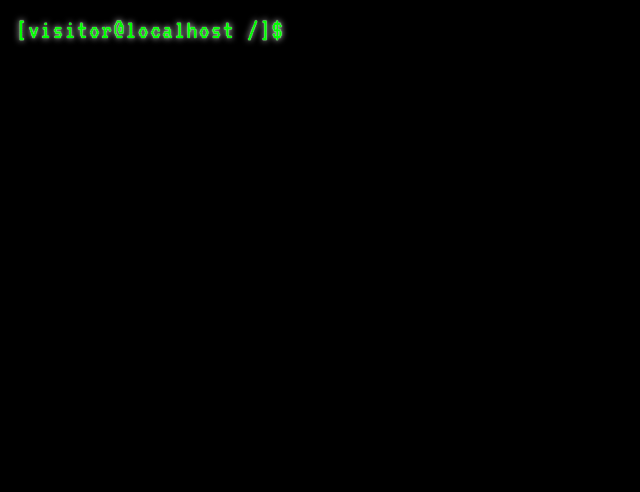
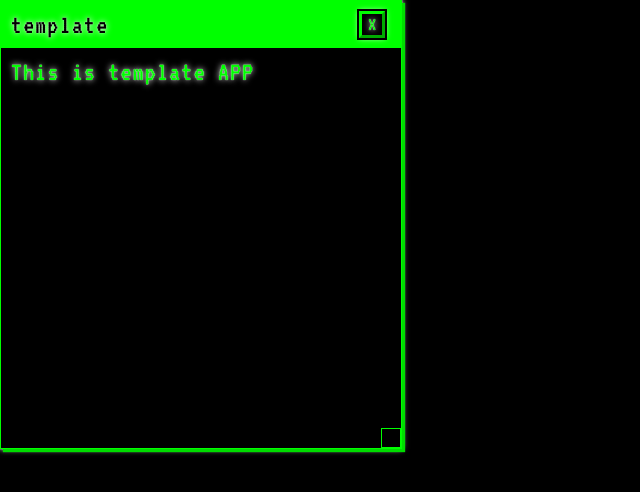
Before and after one commit to bukomp/my-page, a React (Create React App) app: page / in a window 1280 px wide. Shown: the top 492 px of the page, without its empty margins (0-640 px from the left). Built offline with nearby package versions, Linux system fonts and the light colour scheme.

Commit message:
feat: added container for apps with GUI & refactored input and terminal components & minor bug fixes

```diff
--- a/src/components/Terminal/Terminal.jsx
+++ b/src/components/Terminal/Terminal.jsx
@@ -7,24 +7,17 @@ import {
   setInitialCommandHistory,
 } from '../../reducers/commandReducer';
 import { saveToOutputHistory } from '../../reducers/outputReducer';
+import { setInitialState } from '../../reducers/appsListReducer';
 
 import TerminalInput from './components/Input';
 import TerminalOutput from './components/Output';
 
-// Custom hook for focus management
-const useFocus = () => {
-  const htmlElRef = useRef(null);
-  const setFocus = () => {
-    htmlElRef.current?.focus();
-  };
-  return [htmlElRef, setFocus];
-};
-
 const Terminal = () => {
   const dispatch = useDispatch();
-  const [inputRef, setInputFocus] = useFocus();
+  const inputLineRef = useRef(null);
   const commandHistory = useSelector((state) => state.commandHistory);
   const outputHistory = useSelector((state) => state.outputHistory);
+  const openAppList = useSelector((state) => state.listOfAppsOpen);
   const [historyIndex, setHistoryIndex] = useState(commandHistory.length);
   const [currentInputValue, setCurrentInputValue] = useState('');
   const username = 'visitor';
@@ -34,6 +27,7 @@ const Terminal = () => {
   // Initialize command history on component mount
   useEffect(() => {
     dispatch(setInitialCommandHistory());
+    dispatch(setInitialState());
   }, [dispatch]);
 
   // Update history index when command history changes
@@ -43,8 +37,8 @@ const Terminal = () => {
 
   // Scroll to the latest command output
   useEffect(() => {
-    inputRef.current.scrollIntoView();
-  }, [outputHistory, inputRef]);
+    inputLineRef.current.scrollIntoView();
+  }, [outputHistory, inputLineRef]);
 
   // Save command to history and update history index
   const saveCommandToHistory = (input) => {
@@ -85,6 +79,9 @@ const Terminal = () => {
       setHistoryIndex(historyIndex + 1);
       setCurrentInputValue(value);
     } else {
+      if (historyIndex === commandHistory.length - 1) {
+        setHistoryIndex(historyIndex + 1);
+      }
       setCurrentInputValue('');
     }
   };
@@ -124,20 +121,16 @@ const Terminal = () => {
     setCurrentInputValue('');
   };
 
-  const handleOnClick = () => {
-    setInputFocus();
-  };
-
   const handleOnChange = (e) => {
     setCurrentInputValue(e?.target?.value || '');
   };
 
   return (
     <div id="terminal">
-      <div id="container" onClick={handleOnClick}>
+      <div id="container">
         <TerminalOutput outputHistory={outputHistory} />
+        <div ref={inputLineRef}>
           <TerminalInput
-          inputRef={inputRef}
             handleKeyDown={handleKeyDown}
             currentInputValue={currentInputValue}
             handleOnChange={handleOnChange}
@@ -146,6 +139,9 @@ const Terminal = () => {
             directory={directory}
           />
         </div>
+
+        {openAppList.map((app) => app.component)}
+      </div>
     </div>
   );
 };
--- a/src/components/Terminal/components/Input.jsx
+++ b/src/components/Terminal/components/Input.jsx
@@ -1,13 +1,30 @@
+import { useRef } from 'react';
+
+// Custom hook for focus management
+const useFocus = () => {
+  const htmlElRef = useRef(null);
+  const setFocus = () => {
+    htmlElRef.current?.focus();
+  };
+  return [htmlElRef, setFocus];
+};
+
 const TerminalInput = ({
-  inputRef,
   handleKeyDown,
   currentInputValue,
   handleOnChange,
   username,
   hostname,
   directory,
-}) => (
-  <div id="inputLine">
+}) => {
+  const [inputRef, setInputFocus] = useFocus();
+
+  const handleOnClick = () => {
+    setInputFocus();
+  };
+
+  return (
+    <div id="inputLine" onClick={handleOnClick}>
       <span id="inputStart">{`[${username}@${hostname} ${directory}]$ `}</span>
       <input
         id="inputField"
@@ -25,5 +42,6 @@ const TerminalInput = ({
       <div id="cursor"></div>
     </div>
   );
+};
 
 export default TerminalInput;
--- a/src/components/Terminal/terminal.css
+++ b/src/components/Terminal/terminal.css
@@ -57,11 +57,12 @@
 }
 
 /* Input Field Styling */
-#inputField:hover {
+#inputLine:hover {
   cursor: url(../../assets/img/cursor-min-text.png) 13 18, auto;
 }
 
 #inputField {
+  cursor: inherit;
   outline: none;
   color: #0f0;
   border: none;
--- /dev/null
+++ b/src/components/general/AppWindow/AppWindow.css
@@ -0,0 +1,67 @@
+.app-window {
+  background-color: #000;
+  border: 1px solid #0f0;
+  box-shadow: 3px 3px 1px #0d0, 0 0 1px white, 0px 0px 6px #ffffff;
+  font-family: inherit;
+}
+
+.app-window-header {
+  display: flex;
+  background-color: #0f0;
+  color: #000;
+  padding: 10px;
+  font-family: inherit;
+}
+
+.app-window-content {
+  overflow: auto;
+  min-width: 100%;
+  padding: 10px;
+  color: inherit;
+  background-color: #000;
+  font-family: inherit;
+}
+
+.app-window-close-button {
+  position: absolute;
+  right: 1rem;
+  width: fit-content;
+  background-color: #000;
+  color: #0f0;
+  border: 3px outset #0f0;
+  outline: 2px solid #000;
+  text-align: center;
+  align-self: center;
+  font-family: inherit;
+  font-size: 1.2rem;
+  user-select: none;
+  text-shadow: 0 0 1px white, 0px 0px 6px #ffffff;
+  box-shadow: 0 0 1px white, 0px 0px 6px #ffffff;
+}
+.app-window-close-button:active {
+  background-color: #0f0;
+  color: #000;
+}
+
+.app-window-resize-handle {
+  background-color: #000;
+  border: solid 1px #0f0;
+
+  color: #000;
+  position: absolute;
+  bottom: 0;
+  right: 0;
+  height: 20px;
+  width: 20px;
+  font-family: inherit;
+  font-size: 1.2rem;
+  text-align: center;
+}
+
+.app-window-resize-handle span {
+  right: 0.1rem;
+  font-family: inherit;
+  font-size: 1.2rem;
+  position: absolute;
+  transform: rotate(45deg);
+}
--- /dev/null
+++ b/src/components/general/AppWindow/AppWindow.jsx
@@ -0,0 +1,100 @@
+import React, { useState } from 'react';
+import './AppWindow.css';
+import { useDispatch } from 'react-redux';
+import { removeFromAppsList } from '../../../reducers/appsListReducer';
+
+const AppWindow = ({ appName, AppComponent }) => {
+  const dispatch = useDispatch();
+
+  const [dragging, setDragging] = useState(false);
+  const [resizing, setResizing] = useState(false);
+  const [pos, setPos] = useState({ x: 0, y: 0 });
+  const [size, setSize] = useState({ width: 400, height: 400 });
+  const [rel, setRel] = useState(null);
+
+  const onMouseDown = (e) => {
+    if (e.button !== 0) return;
+    setDragging(true);
+    setRel({
+      x: e.pageX - pos.x,
+      y: e.pageY - pos.y,
+    });
+    e.stopPropagation();
+    e.preventDefault();
+  };
+
+  const onMouseUp = (e) => {
+    setDragging(false);
+    setResizing(false);
+    e.stopPropagation();
+    e.preventDefault();
+  };
+
+  const onMouseMove = (e) => {
+    if (!dragging && !resizing) return;
+    if (dragging) {
+      setPos({
+        x: e.pageX - rel.x,
+        y: e.pageY - rel.y,
+      });
+    }
+    if (resizing) {
+      setSize({
+        width: e.pageX - pos.x + 5,
+        height: e.pageY - pos.y - 42,
+      });
+    }
+    e.stopPropagation();
+    e.preventDefault();
+  };
+
+  const onResizeMouseDown = (e) => {
+    if (e.button !== 0) return;
+    setResizing(true);
+    e.stopPropagation();
+    e.preventDefault();
+  };
+
+  const onClose = () => {
+    dispatch(removeFromAppsList(appName));
+  };
+
+  return (
+    <div
+      className="app-window"
+      style={{
+        position: 'fixed',
+        left: pos.x,
+        top: pos.y,
+      }}
+    >
+      <div
+        className="app-window-header"
+        onMouseDown={onMouseDown}
+        onMouseUp={onMouseUp}
+        onMouseMove={onMouseMove}
+      >
+        {/* Insert the component that should be draggable here */}
+        <h1>{appName || 'Temporary app name'}</h1>
+        <button className="app-window-close-button" onClick={onClose}>
+          X
+        </button>
+      </div>
+      <div
+        className="app-window-content"
+        style={{ width: size.width, height: size.height }}
+      >
+        {/* Insert the content of the window here */}
+        {AppComponent || <p>This is some temporary content for the app.</p>}
+      </div>
+      <div
+        className="app-window-resize-handle"
+        onMouseDown={onResizeMouseDown}
+        onMouseUp={onMouseUp}
+        onMouseMove={onMouseMove}
+      ></div>
+    </div>
+  );
+};
+
+export default AppWindow;
--- /dev/null
+++ b/src/reducers/appsListReducer.js
@@ -0,0 +1,42 @@
+import { createSlice } from '@reduxjs/toolkit';
+import AppWindow from '../components/general/AppWindow/AppWindow';
+
+const initialState = [];
+
+const appsListSlice = createSlice({
+  name: 'listOfAppsOpen',
+  initialState,
+  reducers: {
+    addToAppsList: (state, action) => {
+      return [...state, action.payload];
+    },
+    removeFromAppsList: (state, action) => {
+      return state.filter((app) => app.appName !== action.payload);
+    },
+    clearAppsList: (state, action) => {
+      return [];
+    },
+    setInitialState: (state, action) => {
+      return [
+        {
+          appName: 'template',
+          component: (
+            <AppWindow
+              key={'template'}
+              appName={'template'}
+              AppComponent={'This is template APP'}
+            />
+          ),
+        },
+      ];
+    },
+  },
+});
+
+export const {
+  addToAppsList,
+  removeFromAppsList,
+  clearAppsList,
+  setInitialState,
+} = appsListSlice.actions;
+export default appsListSlice.reducer;
--- a/src/stores/terminalStore.js
+++ b/src/stores/terminalStore.js
@@ -2,16 +2,18 @@ import { configureStore } from '@reduxjs/toolkit';
 
 import commandReducer from '../reducers/commandReducer';
 import outputReducer from '../reducers/outputReducer';
+import appsListReducer from '../reducers/appsListReducer';
 
 const reducer = {
   commandHistory: commandReducer,
   outputHistory: outputReducer,
+  listOfAppsOpen: appsListReducer,
 };
 
-const store = configureStore({ reducer });
-
-//anecdotesService
-//  .getAll()
-//  .then((anecdotes) => store.dispatch(initializeAnecdotes(anecdotes)));
+const store = configureStore({
+  middleware: (getDefaultMiddleware) =>
+    getDefaultMiddleware({ serializableCheck: false }),
+  reducer,
+});
 
 export default store;
```
Lines whose indentation alone changed are shown as unchanged.
